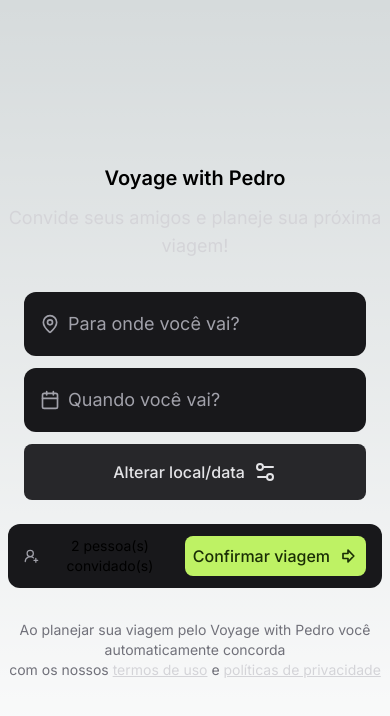
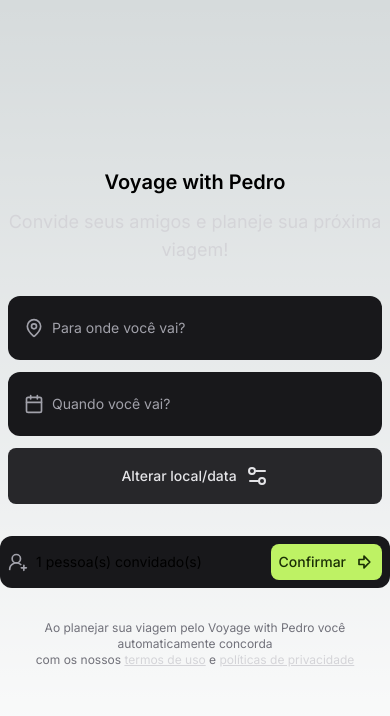
Before and after one commit to Pedrolopes041/Voyage_with_Pedro, a Next.js app: page / in a window 390 px wide. Both pictures are taken after a click on the button "Continuar". Shown: the top 716 px of the page. Built offline with nearby package versions, Linux system fonts and the light colour scheme.

Commit message:
style: update components

```diff
--- a/app/home/components/confirm-trip-modal.tsx
+++ b/app/home/components/confirm-trip-modal.tsx
@@ -43,7 +43,7 @@ const ConfirmTripModal = ({addNewEmailToInvite, closeConfirmModal, handleSubmitC
                     <button
                         onClick={handleSubmitConfirmTrip}
                         type='submit'
-                        className="bg-lime-300 text-lime-950 rounded-lg px-5 py-2 font-medium flex items-center justify-center w-full mt-3 gap-2 hover:bg-lime-400">
+                        className="bg-lime-300 text-lime-950 rounded-lg px-5 py-2 font-medium flex items-center justify-center w-full mt-3 gap-2 hover:bg-lime-400 text-sm lg:text-lg">
                         Confirmar criação de viagem
                         <Plus className='size-5' />
                     </button>
--- a/app/home/components/input-destination.tsx
+++ b/app/home/components/input-destination.tsx
@@ -8,14 +8,14 @@ interface InputDestinationProps {
 
 const InputDestination = ({isInputGuess, openGuessInput, closeGuessInput}: InputDestinationProps) => {
     return (
-        <div className="px-4 rounded-xl flex flex-col items-center gap-3">
+        <div className="rounded-xl flex flex-col items-center gap-3 p-2">
             <div className="flex bg-zinc-900 h-16 rounded-xl items-center gap-2 p-4 w-full">
                 <MapPin className="size-5 text-zinc-400" />
                 <input
                     disabled={isInputGuess}
                     type="text"
                     placeholder="Para onde você vai?"
-                    className="bg-transparent text-lg placeholder-zinc-400 outline-none"
+                    className="bg-transparent text-sm lg:text-lg placeholder-zinc-400 outline-none"
                 />
             </div>
             <div className="flex bg-zinc-900 h-16 rounded-xl items-center gap-2 p-4 w-full">
@@ -24,19 +24,19 @@ const InputDestination = ({isInputGuess, openGuessInput, closeGuessInput}: Input
                     disabled={isInputGuess}
                     type="text"
                     placeholder="Quando você vai?"
-                    className="bg-transparent text-lg placeholder-zinc-400 outline-none"
+                    className="bg-transparent text-sm lg:text-lg placeholder-zinc-400 outline-none"
                 />
             </div>
 
             {isInputGuess ? (
-                <button onClick={closeGuessInput} className="bg-zinc-800 text-zinc-200 rounded-lg px-5 py-2 font-medium flex items-center justify-center gap-2 w-full h-14 hover:bg-zinc-700">
+                <button onClick={closeGuessInput} className="bg-zinc-800 text-zinc-200 rounded-lg px-5 py-2 font-medium flex items-center justify-center gap-2 w-full h-14 hover:bg-zinc-700 text-sm lg:text-lg">
                     Alterar local/data
                     <Settings2 />
                 </button>
             ) : (
                 <button
                     onClick={openGuessInput}
-                    className="bg-lime-300 text-lime-950 rounded-lg px-5 py-2 font-medium flex items-center justify-center h-14 gap-2 w-full hover:bg-lime-400"
+                    className="bg-lime-300 text-lime-950 rounded-lg px-5 py-2 font-medium flex items-center justify-center h-14 gap-2 w-full hover:bg-lime-400 text-sm lg:text-lg"
                 >
                     Continuar
                     <ArrowBigRight className="size-5" />
--- a/app/home/components/input-invite.tsx
+++ b/app/home/components/input-invite.tsx
@@ -8,7 +8,7 @@ interface InputInviteProps {
 
 const InputInvite = ({ isEmailGuess, openConfirmModal, openGuessModal }: InputInviteProps) => {
     return (
-        <div className="px-4 rounded-xl flex items-center gap-3 h-16 mt-6 bg-zinc-900">
+        <div className="rounded-xl flex items-center mt-6 gap-1 bg-zinc-900 p-2">
             <button onClick={openGuessModal} className="flex items-center gap-2 flex-1">
                 <UserRoundPlus className="size-5 text-zinc-400" />
                 {isEmailGuess.length > 0 ? (
@@ -17,15 +17,15 @@ const InputInvite = ({ isEmailGuess, openConfirmModal, openGuessModal }: InputIn
                     >{isEmailGuess.length} pessoa(s) convidado(s)</span>
                 ) : (
                     <span
-                        className="bg-transparent text-lg placeholder-zinc-400 outline-none"
-                    >Quem estará na viagem?</span>
+                        className="bg-transparent placeholder-zinc-400 outline-none text-sm lg:text-lg "
+                    >Quem deseja convidar?</span>
                 )}
             </button>
             <button
                 onClick={openConfirmModal}
-                className="bg-lime-300 text-lime-950 rounded-lg font-medium flex items-center gap-2 p-2 hover:bg-lime-400"
+                className="bg-lime-300 text-lime-950 rounded-lg font-medium flex items-center text-sm lg:text-lg gap-2 p-2 hover:bg-lime-400"
             >
-                Confirmar viagem
+                Confirmar
                 <ArrowBigRight className="size-5" />
             </button>
         </div>
--- a/app/home/page.tsx
+++ b/app/home/page.tsx
@@ -10,8 +10,7 @@ const Home = () => {
     const [isInputGuess, setInputGuess] = useState(false);
     const [isModalGuess, setModalGuess] = useState(false);
     const [isEmailGuess, setEmailGuess] = useState([
-        'pedrolopes@gmail.com',
-        'mery123@gmail.com'
+        'pedrolopes@gmail.com'
     ])
     const [isConfirmTrip, setConfirmTrip] = useState(false)
 
@@ -81,7 +80,7 @@ const Home = () => {
                         Convide seus amigos e planeje sua próxima viagem!
                     </p>
                 </div>
-                <div className='mt-6 p-2'>
+                <div className='mt-6'>
                     <InputDestination
                         closeGuessInput={closeGuessInput}
                         isInputGuess={isInputGuess}
@@ -96,7 +95,7 @@ const Home = () => {
                     )}
                 </div>
 
-                <p className="text-sm text-zinc-500 mt-6">
+                <p className="text-xs lg:text-sm text-zinc-500 mt-6 p-2">
                     Ao planejar sua viagem pelo Voyage with Pedro você automaticamente concorda
                     <br /> com os nossos{' '}
                     <a className="text-zinc-300 underline">termos de uso</a> e{' '}
```
